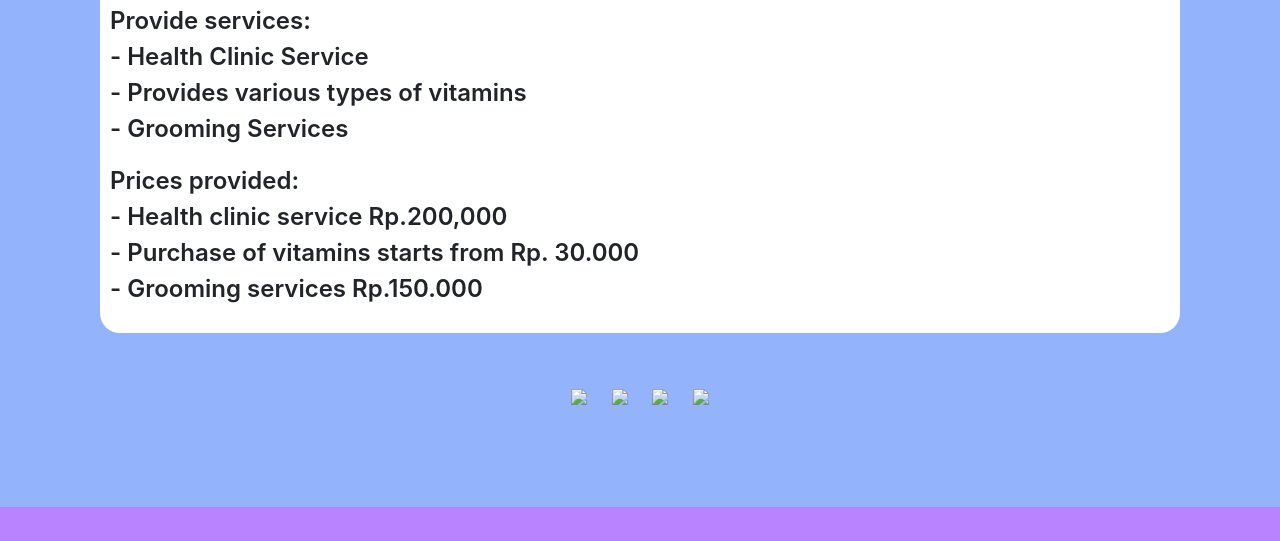
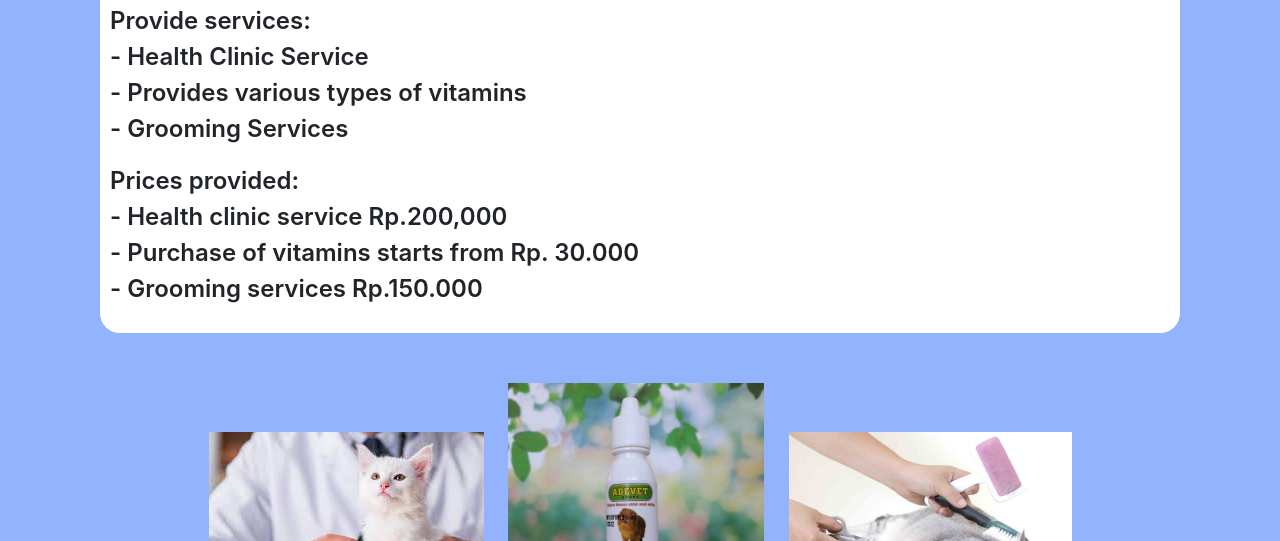
Before and after one commit to SyalomGabrielaWagey/ACI-Group, a plain HTML site: page clinic.html in a window 1280 px wide. Shown: the part 411-952 px from the top of the page. Drawn offline with nearby package versions, Linux system fonts and the light colour scheme.

Commit message:
Update clinic.html

```diff
--- a/clinic.html
+++ b/clinic.html
@@ -49,10 +49,10 @@
             </ul>
         </div>
         <div id="clinic-pics">
-          <img class="clinic-pics-1" src="images/Cat_Clinic 1.jpg">
-          <img class="clinic-pics-1" src="images/vitaminAnjing 1.jpg">
-          <img class="clinic-pics-1" src="images/groomingCat 1.jpg">
-          <img class="clinic-pics-1" src="images/VetClinic 1.jpg">
+          <img class="clinic-pics-1" src="Cat_Clinic 1.jpg">
+          <img class="clinic-pics-1" src="vitaminAnjing 1.jpg">
+          <img class="clinic-pics-1" src="groomingCat 1.jpg">
+          <img class="clinic-pics-1" src="VetClinic 1.jpg">
         </div>
     </div>
 </body>
```
